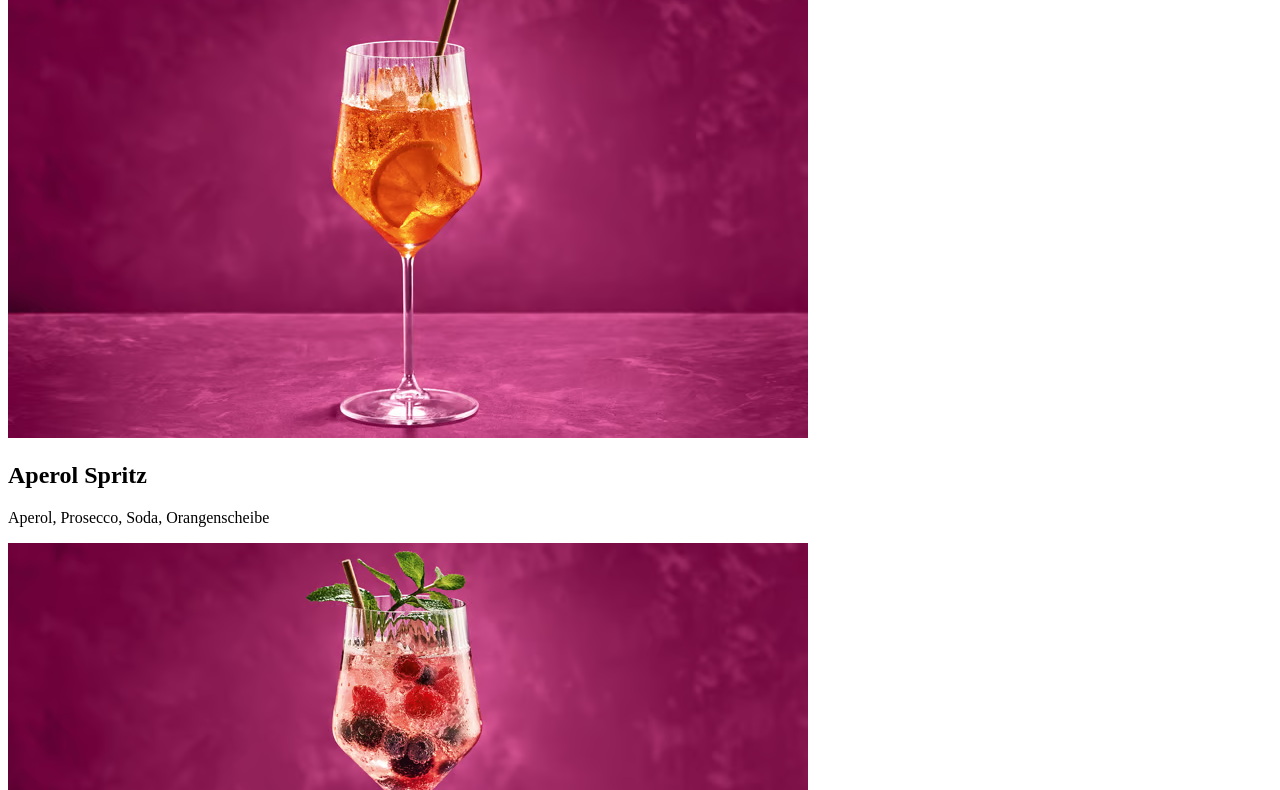
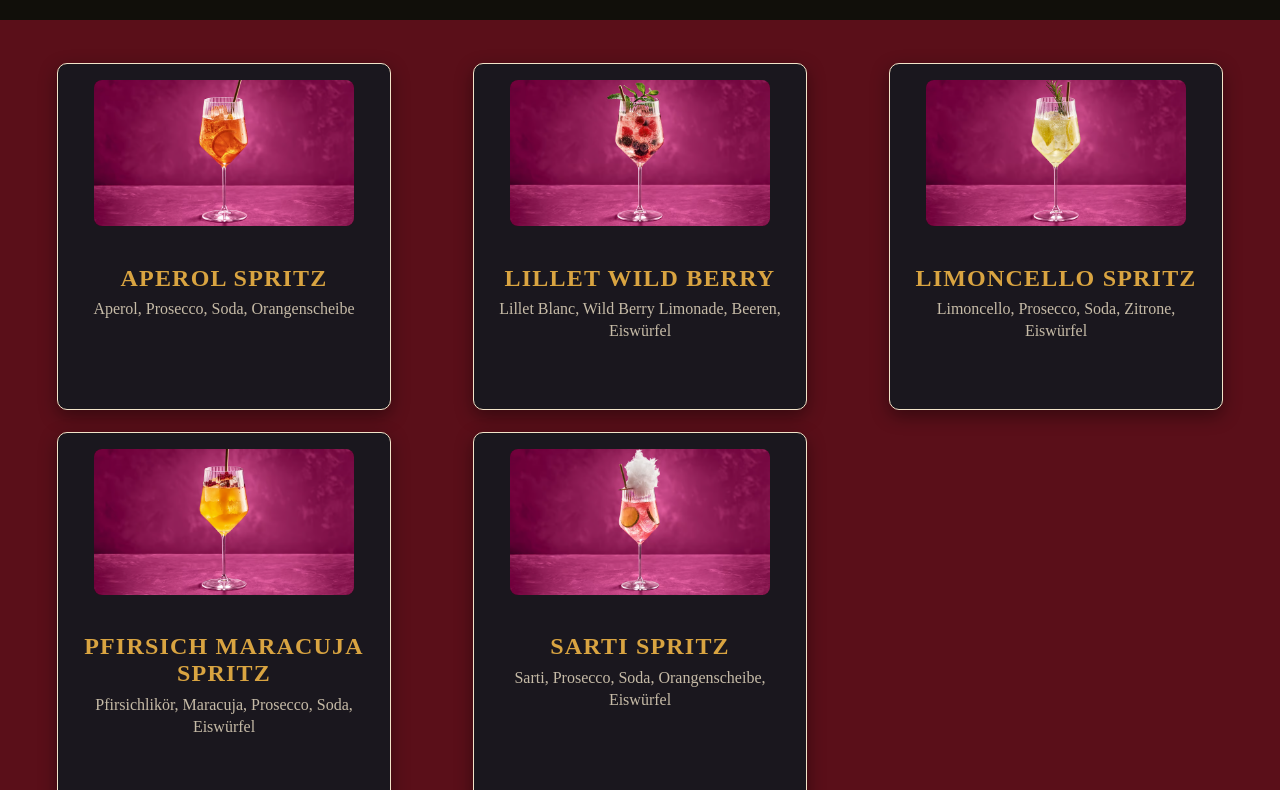
Before and after one commit to NoOneCanSeeMe/TheShakeTragedy, a plain HTML site: page index.html in a window 1280 px wide. Shown: the part 298-1088 px from the top of the page. Drawn offline with Linux system fonts and the light colour scheme.

Commit message:
Update index.html

```diff
--- a/index.html
+++ b/index.html
@@ -3,7 +3,7 @@
   <head>
     <meta charset="UTF-8" />
     <title>TheShakeTragedy</title>
-    <link rel="stylesheet" href="style-test-v1.css" />
+    <link rel="stylesheet" href="style.css" />
   </head>
 
   <body>
```
